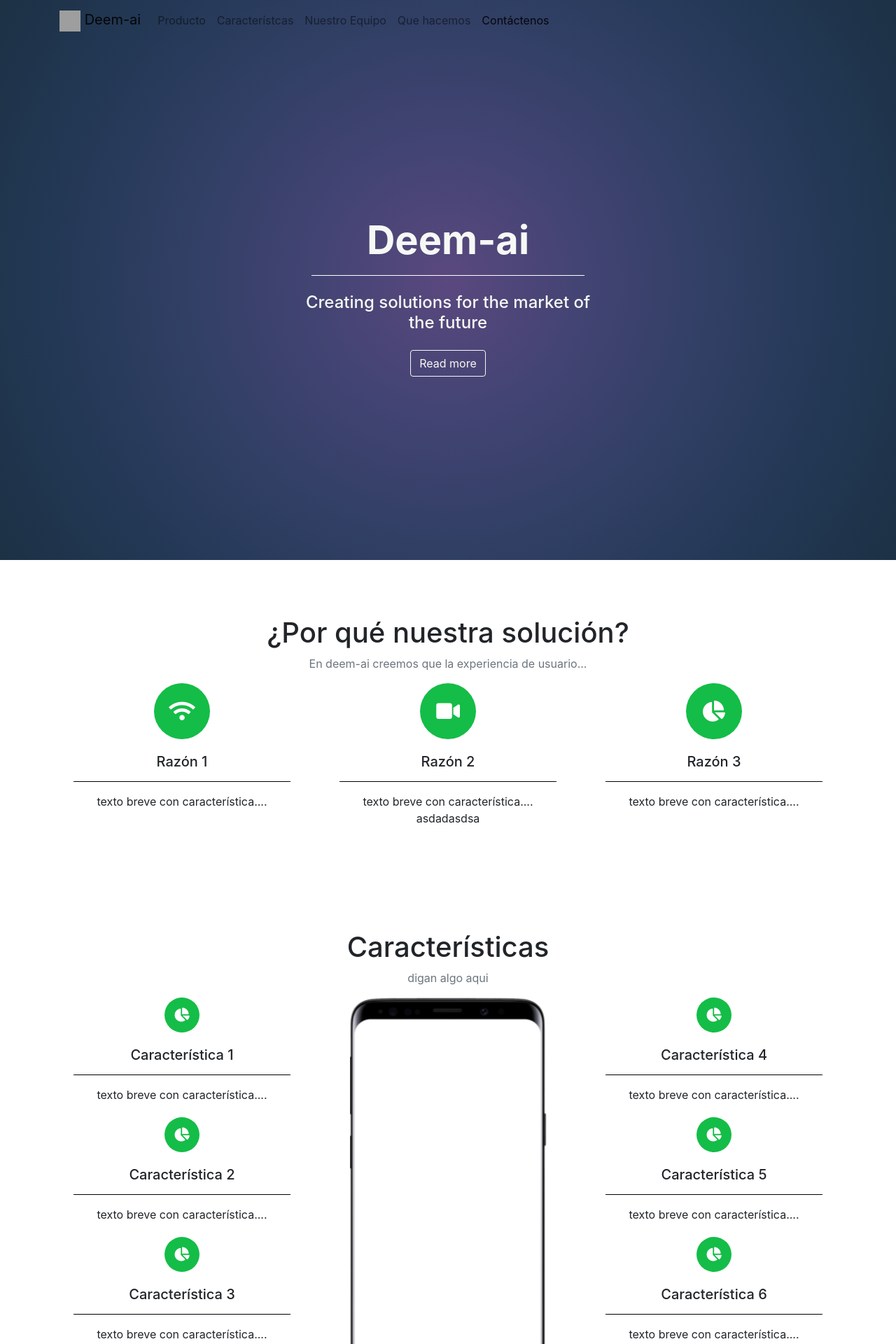
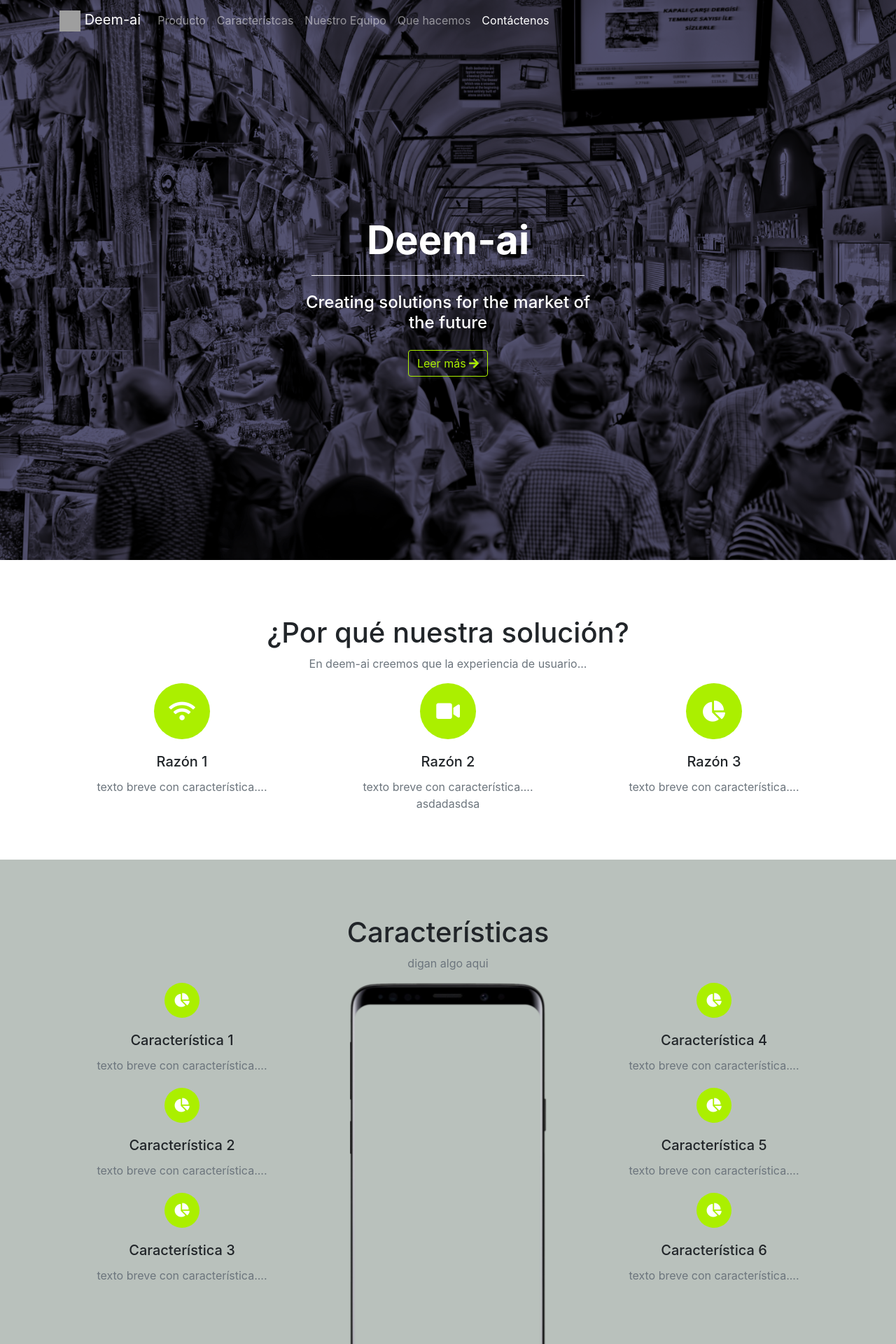
Before and after one commit to Deem-ai/Deem-ai.gihub.io, a Node server app: page / in a window 1280 px wide. Shown: the top 1920 px of the page at 70% size. Run offline with Node 20, Linux system fonts and the light colour scheme; some libraries are stand-ins or nearby versions; grey boxes are pictures that could not be loaded.

Commit message:
style changes

```diff
--- a/index.html
+++ b/index.html
@@ -4,7 +4,7 @@
         <meta charset="utf-8">
         <meta name="viewport" content="width=device-width, initial-scale=1">
         <link rel="stylesheet" href="https://use.fontawesome.com/releases/v5.5.0/css/all.css" integrity="sha384-B4dIYHKNBt8Bc12p+WXckhzcICo0wtJAoU8YZTY5qE0Id1GSseTk6S+L3BlXeVIU" crossorigin="anonymous">
-        <link rel="stylesheet" href="main.css">
+        <link rel="stylesheet" href="/public/css/main.css">
     </head>
     <body data-spy="scroll" data-target=".navbar">
         <header>
@@ -427,7 +427,7 @@
         <script src="node_modules/jquery/dist/jquery.min.js"></script>
         <script src="node_modules/popper.js/dist/popper.min.js"></script>
         <script src="node_modules/bootstrap/dist/js/bootstrap.min.js"></script>
-        <script src="main.js"></script>
+        <script src="/public/js/main.js"></script>
     </body>
 >>>>>>> 9b3d4b9aa68f8225ee287bb084fe632a5da49d8b
 </html>
--- a/public/css/main.scss
+++ b/public/css/main.scss
@@ -1,7 +1,10 @@
+@import "../../node_modules/bootstrap/scss/functions";
+@import "../../node_modules/bootstrap/scss/variables";
+@import "../../node_modules/bootstrap/scss/mixins";
+
 //Color scheme
 $theme-colors: (
     "blue" : #255C99,
-    "white": #F5F8F4,
     "primary": #ABEF00,
     "secondary": #B9C1BC,
     "light": #F5F8F4,
@@ -14,7 +17,9 @@ header,
     height: 100%;
 }
 #intro {
-    background-image: radial-gradient(circle, #5a487f, #434473, #313f65, #233855, #1c3144);
+    background-image:url("../img/cover3.jpg");
+    background-color: theme-color-level("dark",-2);
+    background-blend-mode: overlay;
     -webkit-background-size: cover;
     -moz-background-size: cover;
     -o-background-size: cover;
@@ -70,10 +75,10 @@ body {
     height: 50px;
     border-radius: 100%;
     outline: 0;
-    background-color:blue;
-    -webkit-transition-duration: 0.4s;
-    transition-duration: 0.4s;
-    i{color:white;}
+    background-color: theme-color("primary");
+    -webkit-transition-duration: 0.2s;
+    transition-duration: 0.2s;
+    i{color:theme-color("secondary");}
 }
 
 .button-social:hover{
@@ -96,16 +101,11 @@ body {
     transition: all 0.6s ease-out;
 }
 
-.navbar.scrolled {
-    background: c-blue;
-}
-
-
 %thumbnail-shared{
     display: block;
     border-radius: 100%;
     outline: 0;
-    background-color: rgb(20, 189, 71);
+    background-color: theme-color("primary");
     i{
         color: white;
     }
@@ -129,8 +129,11 @@ body {
 
 .card{
     border: none !important;
-
+    background-color: transparent !important;
 }
 
+.gray-section{
+    background-color: theme-color("secondary") !important;
+}
 
-@import "~bootstrap/scss/bootstrap";
+@import "../../node_modules/bootstrap/scss/bootstrap";
--- a/public/index.html
+++ b/public/index.html
@@ -51,7 +51,10 @@
                             <hr class="hr-light">
                             <!-- Description -->
                             <h4 class="text-white my-4">Creating solutions for the market of the future</h4>
-                            <button type="button" class="btn btn-outline-white">Read more</button>
+                            <a href="#product" role="button" class="btn btn-outline-primary" id="main-btn">
+                                Leer más
+                                <i class="fas fa-arrow-right"></i>
+                            </a>
                         </div>
                     </div>
                 </div>
@@ -59,8 +62,10 @@
 
         </header>
         <main>
+            <div class="container-fluid">
+                <section id="product">
+                    <div class="row">
                         <div class="container">
-                <section id="product">
                             <div class="row padding-titles">
                                 <div class="mx-auto col-md-8 text-center">
                                     <h1>¿Por qué nuestra solución?</h1>
@@ -79,8 +84,7 @@
                                                 <h5 class="card-title">
                                                     Razón 1
                                                 </h5>
-                                        <hr class="hr-dark">
-                                        <p class="card-text">texto breve con característica....</p>
+                                                <p class="card-text text-muted">texto breve con característica....</p>
                                             </div>
                                         </div>
                                         <div class="card">
@@ -91,8 +95,8 @@
                                                 <h5 class="card-title">
                                                     Razón 2
                                                 </h5>
-                                        <hr class="hr-dark">
-                                        <p class="card-text">texto breve con característica.... asdadasdsa</p>
+
+                                                <p class="card-text text-muted">texto breve con característica.... asdadasdsa</p>
                                             </div>
                                         </div>
                                         <div class="card">
@@ -103,8 +107,10 @@
                                                 <h5 class="card-title">
                                                     Razón 3
                                                 </h5>
-                                        <hr class="hr-dark">
-                                        <p class="card-text">texto breve con característica....</p>
+
+                                                <p class="card-text text-muted">texto breve con característica....</p>
+                                            </div>
+                                        </div>
                                     </div>
                                 </div>
                             </div>
@@ -112,13 +118,15 @@
                     </div>
                 </section>
                 <section id="characteristics">
+                    <div class="row gray-section pb-5">
+                        <div class="container">
                             <div class="row padding-titles">
                                 <div class="mx-auto col-md-8 text-center">
                                     <h1>Características</h1>
                                     <p class="text-muted">digan algo aqui</p>
                                 </div>
                             </div>
-                    <div class="row text-center">
+                            <div class="row text-center flex-fill">
                                 <div class="col-md-4">
                                     <div class="card">
                                         <div class="thumbnail-desc-sm align-self-center">
@@ -128,8 +136,8 @@
                                             <h5 class="card-title">
                                                 Característica 1
                                             </h5>
-                                    <hr class="hr-dark">
-                                    <p class="card-text">texto breve con característica....</p>
+
+                                            <p class="card-text text-muted">texto breve con característica....</p>
                                         </div>
                                     </div>
                                     <div class="card">
@@ -140,8 +148,8 @@
                                             <h5 class="card-title">
                                                 Característica 2
                                             </h5>
-                                    <hr class="hr-dark">
-                                    <p class="card-text">texto breve con característica....</p>
+
+                                            <p class="card-text text-muted">texto breve con característica....</p>
                                         </div>
                                     </div>
                                     <div class="card">
@@ -152,8 +160,8 @@
                                             <h5 class="card-title">
                                                 Característica 3
                                             </h5>
-                                    <hr class="hr-dark">
-                                    <p class="card-text">texto breve con característica....</p>
+
+                                            <p class="card-text text-muted">texto breve con característica....</p>
                                         </div>
                                     </div>
                                 </div>
@@ -169,8 +177,8 @@
                                             <h5 class="card-title">
                                                 Característica 4
                                             </h5>
-                                    <hr class="hr-dark">
-                                    <p class="card-text">texto breve con característica....</p>
+
+                                            <p class="card-text text-muted">texto breve con característica....</p>
                                         </div>
                                     </div>
                                     <div class="card">
@@ -181,8 +189,8 @@
                                             <h5 class="card-title">
                                                 Característica 5
                                             </h5>
-                                    <hr class="hr-dark">
-                                    <p class="card-text">texto breve con característica....</p>
+
+                                            <p class="card-text text-muted">texto breve con característica....</p>
                                         </div>
                                     </div>
                                     <div class="card">
@@ -193,8 +201,10 @@
                                             <h5 class="card-title">
                                                 Característica 6
                                             </h5>
-                                    <hr class="hr-dark">
-                                    <p class="card-text">texto breve con característica....</p>
+
+                                            <p class="card-text text-muted">texto breve con característica....</p>
+                                        </div>
+                                    </div>
                                 </div>
                             </div>
                         </div>
@@ -202,6 +212,8 @@
 
                 </section>
                 <section id="our-team">
+                    <div class="row">
+                        <div class="container">
                             <div class="row padding-titles mb-5">
                                 <div class="col-md text-center">
                                     <h1>Nuestro Equipo</h1>
@@ -306,8 +318,12 @@
                                     </div>
                                 </div>
                             </div>
+                        </div>
+                    </div>
                 </section>
                 <section id="about-us">
+                    <div class="row gray-section pb-5">
+                        <div class="container">
                             <div class="row padding-titles mb-5">
                                 <div class="col-md text-center">
                                     <h1>Que hacemos</h1>
@@ -321,7 +337,7 @@
                                 <div class="col-md-8">
                                     <div class="px-3">
                                         <h4>Lorem ipsum dolor sit amet</h4>
-                                <hr class="hr-dark">
+
                                         <p>Consectetur adipiscing elit, sed do eiusmod tempor incididunt ut labore et dolore magna aliqua. Ut enim
                                             ad minim veniam, quis nostrud exercitation ullamco laboris nisi ut aliquip ex ea commodo consequat. </p>
                                         <p>Duis aute irure dolor in reprehenderit in voluptate velit esse cillum dolore eu fugiat nulla pariatur.
@@ -337,7 +353,7 @@
                                 <div class="col-md-8">
                                     <div class="px-3">
                                         <h4>Lorem ipsum dolor sit amet</h4>
-                                <hr class="hr-dark">
+
                                         <p>Consectetur adipiscing elit, sed do eiusmod tempor incididunt ut labore et dolore magna aliqua. Ut enim
                                             ad minim veniam, quis nostrud exercitation ullamco laboris nisi ut aliquip ex ea commodo consequat. </p>
                                         <p>Duis aute irure dolor in reprehenderit in voluptate velit esse cillum dolore eu fugiat nulla pariatur.
@@ -353,12 +369,14 @@
                                 <div class="col-md-8">
                                     <div class="px-3">
                                         <h4>Lorem ipsum dolor sit amet</h4>
-                                <hr class="hr-dark">
+
                                         <p>Consectetur adipiscing elit, sed do eiusmod tempor incididunt ut labore et dolore magna aliqua. Ut enim
                                             ad minim veniam, quis nostrud exercitation ullamco laboris nisi ut aliquip ex ea commodo consequat. </p>
                                         <p>Duis aute irure dolor in reprehenderit in voluptate velit esse cillum dolore eu fugiat nulla pariatur.
                                             Excepteur sint occaecat cupidatat non proident, sunt in culpa qui officia deserunt mollit anim id est
                                             laborum.</p>
+                                    </div>
+                                </div>
                             </div>
                         </div>
                     </div>
@@ -393,7 +411,7 @@
                                         <label for="message"><strong>Mensaje *</strong></label>
                                         <textarea id="message" name="message" class="form-control" placeholder="Ingresa un mensaje *" rows="3" required></textarea>
                                     </div>
-                                    <button class="btn callbtn" type="submit">Enviar</button>
+                                    <button class="btn callbtn btn-primary" type="submit">Enviar</button>
                                 </form>
                             </div>
                     </div>
@@ -404,7 +422,7 @@
             </div>
         </main>
         <div class="container-fluid">
-            <section id="footer" class="bg-dark ">
+            <section id="footer" class="bg-dark text-secondary">
                 <div class="row">
                     <div class="col-md-4 align-self-center">
                         <div class="text-center">
--- a/public/js/main.js
+++ b/public/js/main.js
@@ -2,9 +2,10 @@ function checkScroll(){
     var startY = $('.navbar').height() * 2; //The point where the navbar changes in px
 
     if($(window).scrollTop() > startY){
-        $('.navbar').addClass("scrolled");
+        $('.navbar').addClass("bg-dark");
+        $('.navbar').addClass("navbar-dark");
     }else{
-        $('.navbar').removeClass("scrolled");
+        $('.navbar').removeClass("bg-dark");
     }
 }
 
@@ -15,7 +16,7 @@ if($('.navbar').length > 0){
 }
 
 //smooth scroll
-$("#navbarNav a, #navbarBrand").on('click', function(event) {
+$("#navbarNav a, #navbarBrand, #main-btn").on('click', function(event) {
 
     // Make sure this.hash has a value before overriding default behavior
     if (this.hash !== "") {
```
Also changed, not shown: public/css/main.css, public/img/cover3.jpg (added), 4 other files. Lines whose indentation alone changed are shown as unchanged.
